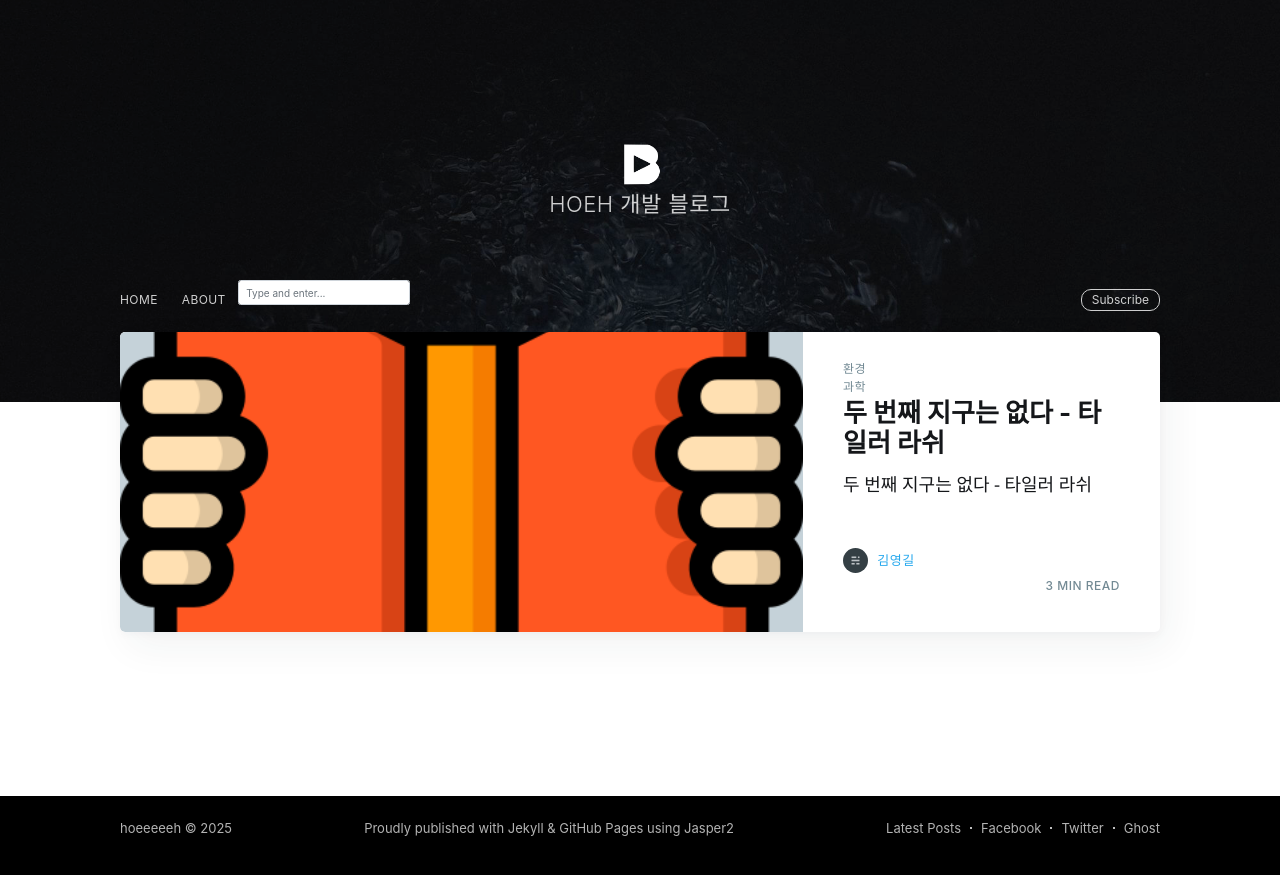
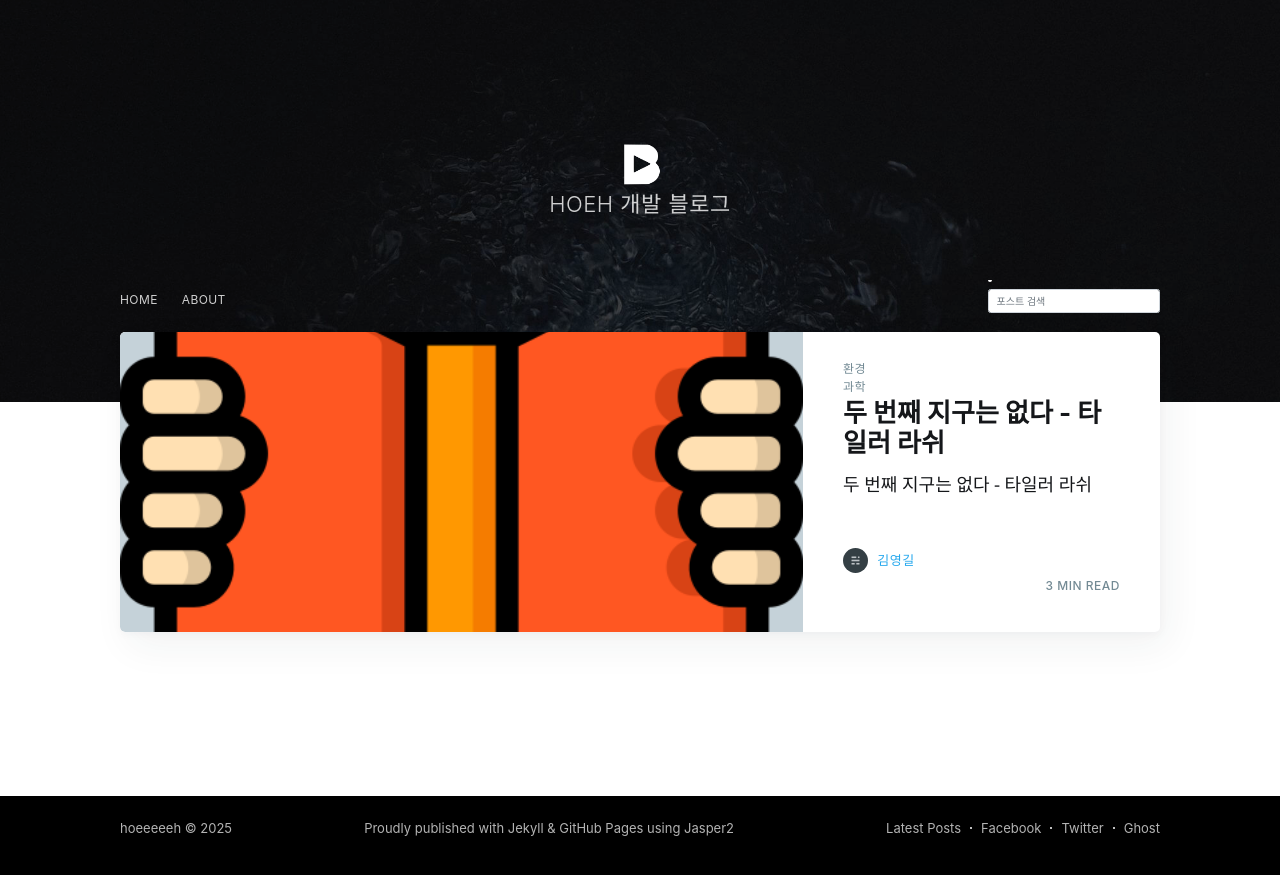
Before and after one commit to hoex5h/hoex5h.github.io, a Jekyll site: the page built from index.html, in a window 1280 px wide. Shown: the top 875 px of the page. Built offline with Jekyll 4.4.1, drawn with Linux system fonts in a browser that asks for light colours; nearby versions of some CDN libraries; the list of posts is cut into pages by our own code.

Commit message:
refactor: move search box to right

```diff
--- a/_includes/navigation.html
+++ b/_includes/navigation.html
@@ -1,7 +1,4 @@
 <ul class="nav" role="menu">
     <li class="nav-home" role="menuitem"><a href="{{site.baseurl}}">Home</a></li>
     <li class="nav-about" role="menuitem"><a href="https://github.com/boostcampwm-2024/web22-LiBoo/blob/dev/README.md">About</a></li>
-    <li>
-        {% include search-lunr.html %}
-    </li>
 </ul>
--- a/_includes/search-lunr.html
+++ b/_includes/search-lunr.html
@@ -11,7 +11,7 @@
 
 
 <form class="bd-search" onSubmit="return lunr_search(document.getElementById('lunrsearch').value);">
-    <input type="text" class="form-control text-small launch-modal-search" id="lunrsearch" name="q" maxlength="255" value="" placeholder="Type and enter..."/>
+    <input type="text" class="form-control text-small launch-modal-search" id="lunrsearch" name="q" maxlength="255" value="" placeholder="포스트 검색"/>
 </form>
 
 <div id="lunrsearchresults">
--- a/_includes/site-nav.html
+++ b/_includes/site-nav.html
@@ -12,8 +12,8 @@
         {% endif %}
     </div>
     <div class="site-nav-right">
-        {% if site.subscribers %}
-            <a class="subscribe-button" href="#subscribe">Subscribe</a>
-        {% endif %}
+        <li>
+            {% include search-lunr.html %}
+        </li>
     </div>
 </nav>
```
